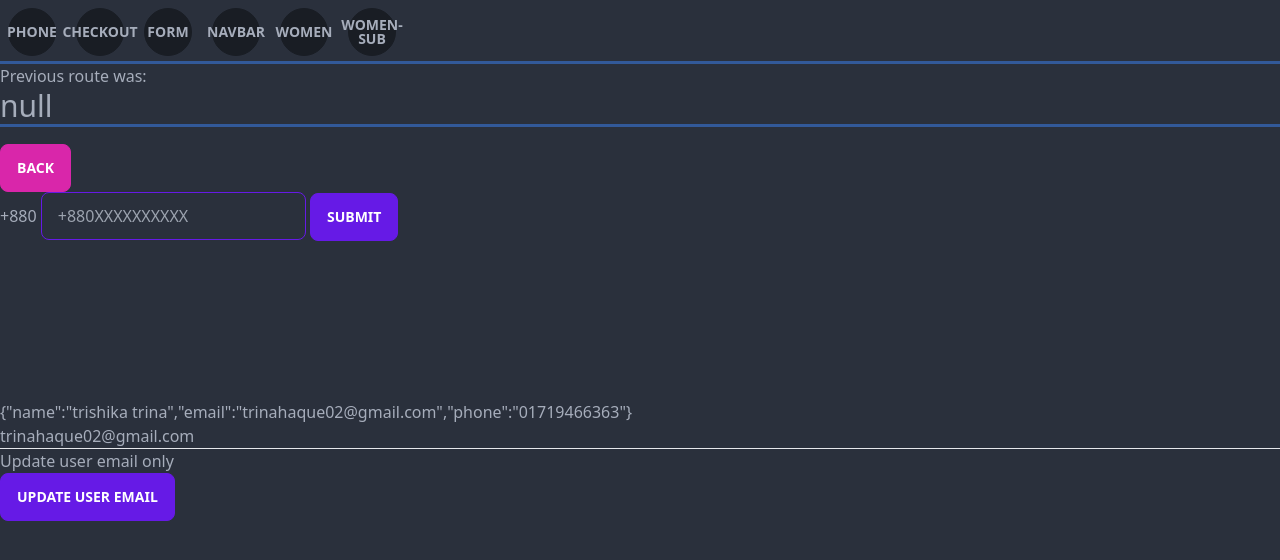
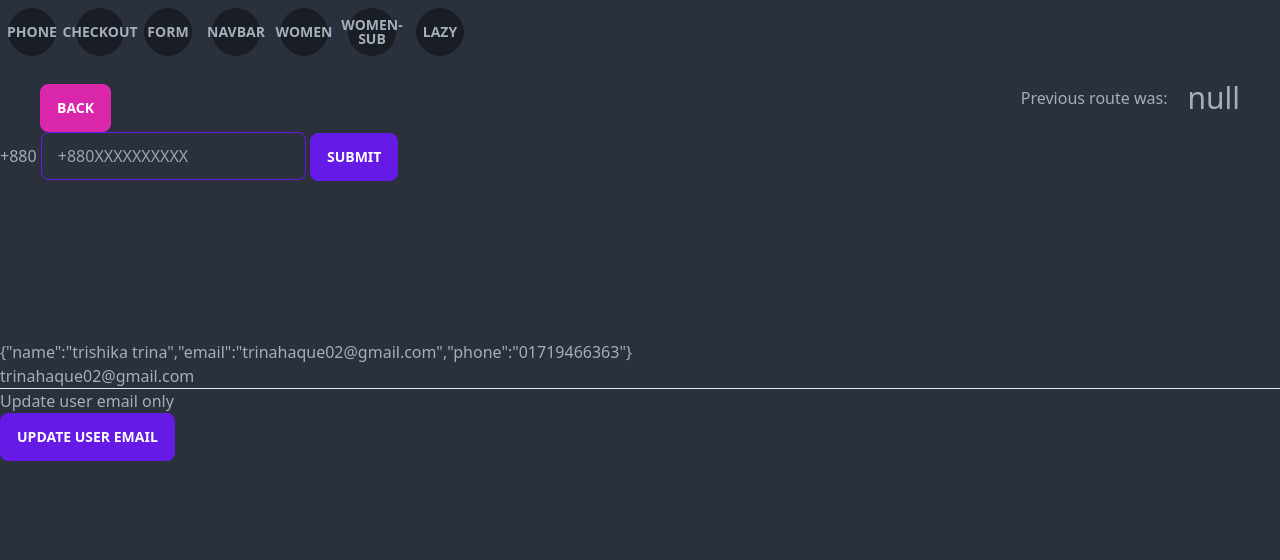
Before and after one commit to sabbirkuasha/svelte-store-form, a SvelteKit app: page / in a window 1280 px wide. Shown: the top 560 px of the page. Built offline with nearby package versions, Linux system fonts and the light colour scheme; no server answers.

Commit message:
lazy test failed

```diff
--- a/src/routes/+layout.svelte
+++ b/src/routes/+layout.svelte
@@ -50,14 +50,17 @@
 	<a class="btn btn-circle" href="/navbar">navbar</a>
 	<a class="btn btn-circle" href="/women">Women</a>
 	<a class="btn btn-circle" href="/women/sub">Women-Sub</a>
+	<a class="btn btn-circle" href="/lazy">Lazy</a>
 </nav>
 
-<div class="ring">
-	<h1>Previous route was:</h1>
-	<span class="text-3xl">{prevRoute}</span>
+<div class="flex flex-row gap-10 justify-between px-10">
+	<div class="mt-5">
+		<button on:click={goBack} class="btn btn-secondary">Back</button>
+	</div>
+	<div class=" flex flex-row items-center gap-5 ">
+		<h1>Previous route was:</h1>
+		<span class="text-3xl">{prevRoute}</span>
+	</div>
 </div>
 
-<div class="mt-5">
-	<button on:click={goBack} class="btn btn-secondary">Back</button>
-</div>
 <slot />
```
Also changed, not shown: src/routes/lazy/+page.server.js (added), src/routes/lazy/+page.svelte (added).
